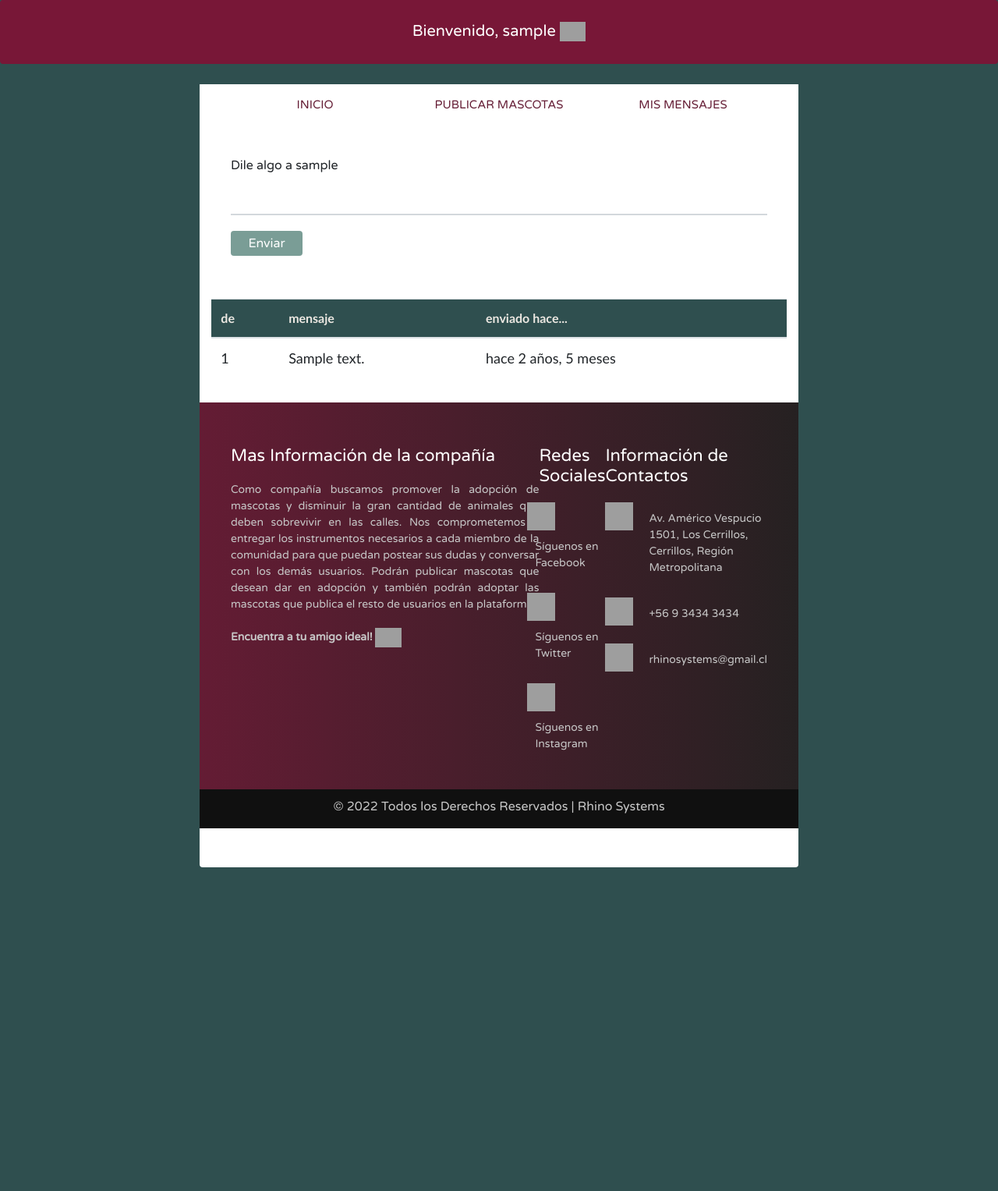
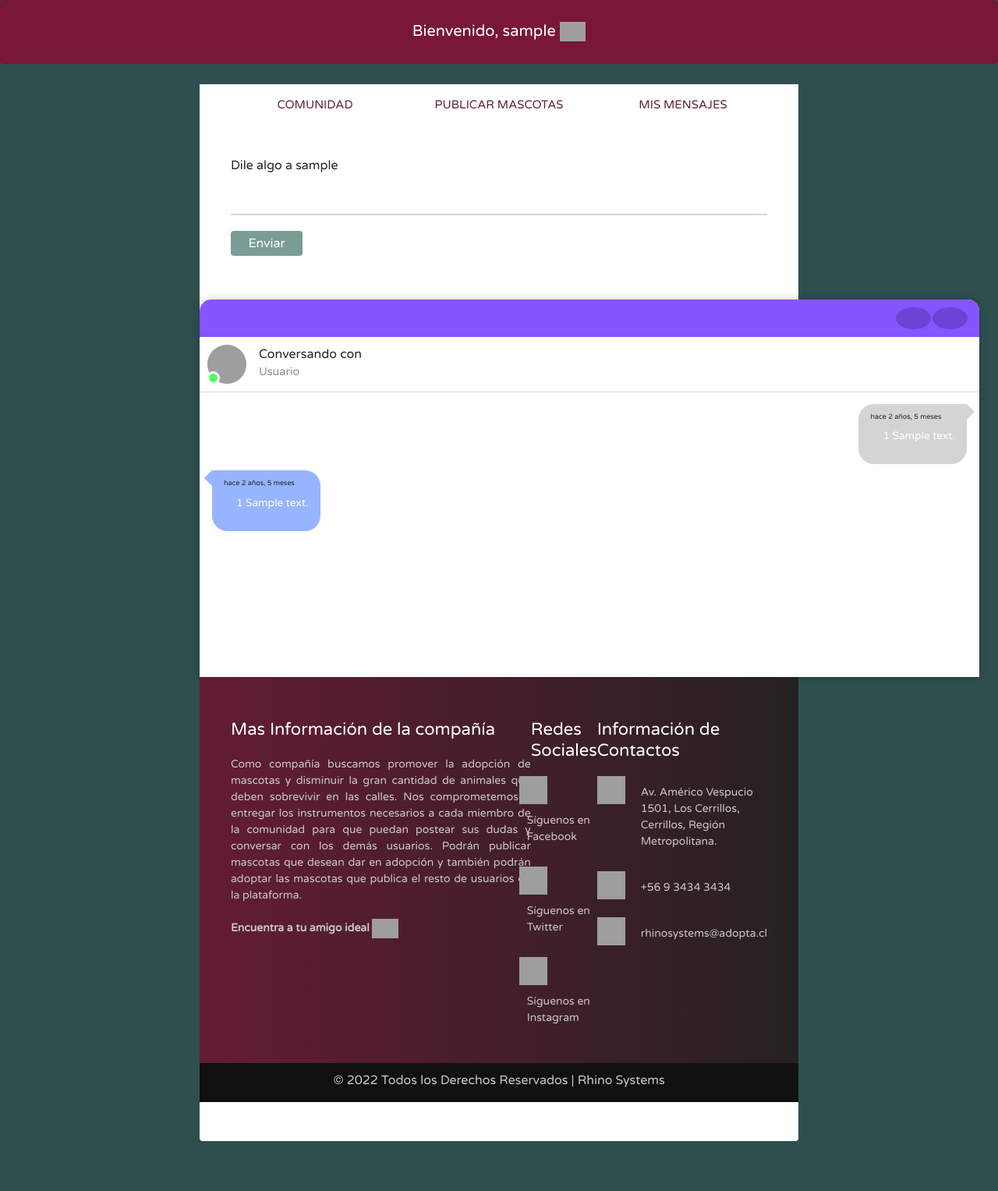
Before and after one commit to PepLascar/adopta-app, a Django app: page /inbox/1 in a window 1280 px wide. Shown: the part 75-1602 px from the top of the page at 78% size. Before the commit the page ends 1187 px from the top, so only its background shows below. Run offline with Django 3.2, Linux system fonts and the light colour scheme; a user stored in the database is signed in; tables that the repository leaves empty hold one stand-in row (values such as "Sample post"); some libraries are stand-ins or nearby versions; grey boxes are pictures that could not be loaded.

Commit message:
fix: chat desing

```diff
--- a/adopta/adopta/settings.py
+++ b/adopta/adopta/settings.py
@@ -135,7 +135,7 @@ STATIC_URL = '/static/'
 MEDIA_URL = '/media/'
 MEDIA_ROOT = os.path.join(BASE_DIR, 'media')
 
-LOGIN_REDIRECT_URL = 'feed'
+LOGIN_REDIRECT_URL = 'home'
 LOGIN_URL = 'login'
 
 # Default primary key field type
--- a/adopta/core/static/css/carousel2.css
+++ b/adopta/core/static/css/carousel.css
@@ -1,6 +1,7 @@
 .Carousel h2{
     font-size: 26px;
     line-height: 38px;
+    padding-top: 6%;
     padding-bottom: 24px;
     opacity: .9;
     text-transform: uppercase;
--- a/adopta/core/templates/articulos.html
+++ b/adopta/core/templates/articulos.html
@@ -3,12 +3,12 @@
 <head>
     <meta charset="UTF-8">
     <meta name="viewport" content="width=device-width, initial-scale=1.0">
-    <link rel="stylesheet" href="../static/css/carousel2.css">
+    <link rel="stylesheet" href="../static/css/carousel.css">
 </head>
 
 <body>
     <div class="Carousel">
-        <h2>Busca a tu futuro compañero</h2>
+        <h2>Conoce a tu futuro compañero</h2>
         <div class="slick-list" id="slick-list">
             <button class="slick-arrow slick-prev" id="button-prev" data-button="button-prev"
                 onclick="app.processingButton(event)">
--- a/adopta/core/templates/home.html
+++ b/adopta/core/templates/home.html
@@ -6,13 +6,13 @@
 
     <div class="card-wrap">
         <h1>Bienvenid@s a nuestra comunidad!</h1>
-        <p>En ADOPTA buscamos enfrentar el abandono de animales por las calles de nuestro país. Hagamos Fomento al <span class="card-box"> Cuidado responsable<span class="card-popup">
+        <p>En ADOPTA buscamos enfrentar el abandono de animales por las calles de nuestro país. Promovemos el <span class="card-box"> Cuidado responsable<span class="card-popup">
             <img src="static/perro.png" alt="perro"><strong> Ley Cholito </strong><br>
             1. Registra e implanta un dispositivo electrónico a tu mascota. <br>
             2. Responsabilizate de su alimentación y bienestar. <br>
             3. Responde civilmente ante sus daños.
-        </span></span> y cuidemos a nuestras mascotas como a un miembro más de la familia.
-            Habla con la comunidad de adopta sobre tus dudas e intereses. <br> Esperamos que encuentres a tu compañero ideal! <br><br>
+        </span></span> y el cuidar a las mascotas como a un miembro más de la familia.
+            Únete y habla con la comunidad de Adopta sobre tus dudas e intereses. <br> ¡Esperamos que encuentres a tu compañero ideal! <br><br>
             <img src="https://cdn-icons-png.flaticon.com/128/53/53086.png" alt="perro y hombre" height="70px" width="70px">
         </p>
     </div>
--- a/adopta/social/static/style.css
+++ b/adopta/social/static/styl.css
@@ -11,7 +11,7 @@ body{
 	padding-bottom: 50px;
   position: inherit;
   margin-top: 10px;
-  margin-bottom: 20px;
+  margin-bottom: 5%px;
 }
 /* Global Styles*/
 
@@ -197,6 +197,7 @@ article{
 	width: 93%;
 	margin: auto;
 	padding: 40px 0;
+  padding-top: 6%;
 	border-bottom: 2px solid #ECEEEF;
 }
 
@@ -250,6 +251,7 @@ time {
 	margin-top: -10px;
 	font-size: 1.3rem;
 }
+
 /* Imagenes de publicaciones */
 .publicaciones{
   position: inherit;
@@ -259,15 +261,19 @@ time {
   padding-top: 10px;
   border-radius: 30px;
 }
+
 #card-profile{
   background-color: white;
   border-color: white;
   display: inline;
-  padding-left: 30px;
+  padding-left: 64px;
   padding-right: 10px;
-  text-align: center;
-  width: 50%;
 }
+
+#card-profile img:hover{
+  opacity: .85;
+}
+
 #boton-post{
   margin-top: 40px;
   margin-left: 20px;
@@ -536,21 +542,169 @@ footer{
   }
 }
 
-/** CHAT **/
-.pos-chat{
-  padding-top: 15rem;
-  padding: 2%;
-  border-radius: 15px;
-  font-family: 'Trebuchet MS', 'Lucida Sans Unicode', 'Lucida Grande', 'Lucida Sans';
+/*CHAT INBOX*/
+.panel-chat-usuarios {
+  display: flex;
+  flex-wrap: wrap;
+  flex-direction: column;
+  background-color: #fff;
+  box-shadow: 0 0 12px rgba(0, 0, 0, .2);
+  width: 1000px;
+  overflow: hidden;
+  border-radius: 15px 15px 0 0;
+}
+.panel-chat-usuarios  a {
+  color: inherit;
+  text-decoration: none;
+}
+.panel-chat-usuarios .panel-chat-header {
+  display: flex;
+  justify-content: flex-end;
+  background-color: #8555FF;
+  padding: 10px 15px;
+}
+.botones-ajuntar .boton,
+.panel-chat-usuarios .panel-chat-header .botones-chat {
+  display: inline-block;
+  width: 28px;
+  height: 28px;
+  border-radius: 50%;
+  border: 0;
+  cursor: pointer;
+  background-color: #6C43D5;
+  color: #fff;
+}
+.panel-chat-usuarios .panel-chat-header .botones-chat:hover {
+  background-color: #603BBE;
 }
 
-.chat-head{
-  font-size: 16px;
-  color:rgb(236, 232, 226);
-  background-color:#2F4F4F;
-  font-weight: lighter;
+/* datos de usuario */
+.panel-chat-usuarios .panel-chat-body {
+  display: flex;
+  flex-wrap: wrap;
+  flex-direction: column;
 }
 
-.chat{
-  font-size: 18px;
+.panel-chat-usuarios .panel-chat-datos {
+  display: flex;
+  flex-wrap: wrap;
+  flex-direction: row;
+  align-items: center;
+  padding: 10px;
+  border-bottom: 1px solid #DADADA;
+  background-color: #fff;
 }
+
+.panel-chat-usuarios .panel-chat-datos .chat-avatar {
+  display: block;
+  width: 50px;
+  height: 50px;
+  background-color: #D6D6D6;
+  border-radius: 50%;
+  margin-right: 1rem;
+  position: relative;
+}
+
+.panel-chat-usuarios .panel-chat-datos .chat-avatar img {
+  width: 100%;
+  border-radius: 50%;
+}
+
+.panel-chat-usuarios .estado-usuario {
+  position: absolute;
+  display: block;
+  width: 17px;
+  height: 17px;
+  background-color: #50FF65;
+  border: 3px solid #fff;
+  border-radius: 50%;
+  z-index: 1;
+  bottom: -1px;
+  left: -1px;
+}
+
+.panel-chat-usuarios .panel-chat-datos h5 {
+  font-size: 1rem;
+  margin-bottom: 0.1rem;
+}
+.panel-chat-usuarios .panel-chat-datos p {
+  margin-bottom: 0;
+  font-size: 0.9rem;
+  color: #8B8B8B;
+}
+
+/* cuerpo del chat */
+.panel-chat-usuarios .panel-chat-body {
+  display: block;
+  padding: 15px 0;
+  flex-wrap: wrap;
+  height: 365px;
+  overflow-y: auto;
+  overflow-x: hidden;
+}
+/* chat */
+.panel-chat-usuarios .panel-msj-der,
+.panel-chat-usuarios .panel-msj-izq {
+  display: flex;
+  flex-direction: column;
+  align-items: flex-start;
+  margin-bottom: 0.5rem;
+}
+.panel-chat-usuarios .panel-msj-der {
+  align-items: flex-end;
+}
+.panel-chat-usuarios .panel-msj-der .chat-cuerpo,
+.panel-chat-usuarios .panel-msj-izq .chat-cuerpo {
+  background-color: #96B4FF;
+  width: auto;
+  max-width: 85%;
+  margin-left: 1rem;
+  border-radius: 0 20px 20px 20px;
+  padding: 10px 15px;
+  position: relative;
+  font-size: .9em;
+}
+.panel-chat-usuarios .panel-msj-der .chat-cuerpo {
+  margin-left: 0;
+  margin-right: 1rem;
+  border-radius: 20px 0 20px 20px;
+  background-color: #D4D4D4;
+}
+.panel-chat-usuarios .panel-msj-der .chat-cuerpo::before,
+.panel-chat-usuarios .panel-msj-izq .chat-cuerpo::before {
+  content: '';
+  display: block;
+  width: 0;
+  height: 0;
+  border-width: 10px;
+  border-color: transparent;
+  border-style: solid;
+  position: absolute;
+  top: 0;
+}
+.panel-chat-usuarios .panel-msj-izq .chat-cuerpo::before {
+  left: -20px;
+  border-right-color: #96B4FF;
+}
+.panel-chat-usuarios .panel-msj-der .chat-cuerpo::before {
+  right: -20px;
+  border-left-color: #D4D4D4;
+}
+.panel-chat-usuarios .contenedor-msj {
+  font-size: 1em;
+  margin-bottom: 0.5rem;
+}
+.panel-chat-usuarios .contenedor-msj-footer {
+  display: flex;
+  flex-direction: row;
+  justify-content: flex-start;
+}
+.panel-chat-usuarios .contenedor-msj-footer .botones-footer {
+  display: flex;
+  list-style: none;
+  font-size: 0.85rem;
+  color: #fff;
+}
+.panel-chat-usuarios .contenedor-msj-footer .botones-footer li {
+  margin-right: 1rem;
+}
--- a/adopta/social/templates/social/chat.html
+++ b/adopta/social/templates/social/chat.html
@@ -41,7 +41,6 @@
     {% endfor %}
 {% endfor %}
 
-
 {% comment %} {% for k in sender_user %}
     {% for j in users %}
         {% if  j.id == k %}
@@ -49,4 +48,5 @@
         {% endif %}
     {% endfor %}
 {% endfor %} {% endcomment %}
+
 {% endblock %}
--- a/adopta/social/templates/social/inbox.html
+++ b/adopta/social/templates/social/inbox.html
@@ -33,20 +33,20 @@
 
 <div class="pos-chat" >
     <table class="table">
-        <thead class="chat-head">
+        {% comment %} <thead class="chat-head">
         <tr>
             <th scope="col">de</th>
             <th scope="col">mensaje</th>
             <th scope="col">enviado hace...</th>
         </tr>
-        </thead>
+        </thead> {% endcomment %}
         {% for i in inboxs %}
             {% if i.sender_id == user.id and i.to_user_id == toId or i.sender_id == toId and i.to_user_id == user.id %}
                 <tbody class="chat">
                     <tr>
-                    <td>{{i.sender_id}}</td>
+                    {% comment %} <td>{{i.sender_id}}</td>
                     <td>{{i.content}}</td>
-                    <td>{{i.created_at|naturaltime}}</td>
+                    <td>{{i.created_at|naturaltime}}</td> {% endcomment %}
                     </tr>
                 </tbody>
 
@@ -65,6 +65,77 @@
             {% endfor %}
         </table>
 
+
+<div class="panel-chat-usuarios">
+    <div class="panel-chat-header">
+        <div class="panel-chat-botones">
+            <button class="botones-chat" type="button">
+                <i class="fas fa-angle-down"></i>
+            </button>
+            <button class="botones-chat" type="button">
+                <i class="fas fa-times"></i>
+            </button>
+        </div>
+    </div>
+    <div class="panel-chat-datos">
+        <div class="chat-avatar">
+            <img src="https://picsum.photos/200/200">
+            <span class="estado-usuario"></span>
+        </div>
+        <div class="datos-usuario">
+            <h5>Conversando con</h5>
+            <p>Usuario</p>
+        </div>
+    </div>
+
+<!--Mensajes-->
+<div class="panel-chat-body">
+{% for i in inboxs %}
+    {% if i.sender_id == user.id and i.to_user_id == toId or i.sender_id == toId and i.to_user_id == user.id %}
+    <!-- mensaje derecha -->
+    {% if i.sender_id == toId and i.to_user_id == user.id %}
+    <div class="panel-msj-der">
+        <div class="chat-cuerpo">
+            <div class="contenedor-msj">
+                <td>{{i.created_at|naturaltime}}</td>
+            </div>
+            <div class="contenedor-msj-footer">
+                <ul class="botones-footer">
+                    <li>
+                        <i class="fas fa-eye"></i>
+                    </li>
+                    <td>{{i.sender_id}}</td>
+                    <td>{{i.content}}</td>
+                </ul>
+            </div>
+        </div>
+    </div>
+{% endif %}
+    <!-- mensaje izquierda -->
+    {% if  i.sender_id == user.id and i.to_user_id == toId %}
+        <div class="panel-msj-izq">
+            <div class="chat-cuerpo">
+                <div class="contenedor-msj">
+                    <td>{{i.created_at|naturaltime}}</td>
+                </div>
+                <div class="contenedor-msj-footer">
+                    <ul class="botones-footer">
+                        <li>
+                            <i class="fas fa-eye"></i>
+                        </li>
+                        <td>{{i.sender_id}}</td>
+                        <td>{{i.content}}</td>
+                        </tr>
+                    </ul>
+                </div>
+            </div>
+        </div>
+    {% endif %}
+
+    {% endif %}
+{% endfor %}
+</div>
+
         {% endif %}
     {% endif %}
 {% endblock %}
--- a/adopta/social/templates/social/layout.html
+++ b/adopta/social/templates/social/layout.html
@@ -14,7 +14,7 @@
 		integrity="sha384-fQybjgWLrvvRgtW6bFlB7jaZrFsaBXjsOMm/tB9LTS58ONXgqbR9W8oWht/amnpF"
 		crossorigin="anonymous"></script>
 		<link rel="stylesheet" type="text/css" href="{% static 'normalize.css' %}">
-	<link rel="stylesheet" type="text/css" href="{% static 'style.css' %}">
+	<link rel="stylesheet" type="text/css" href="{% static 'styl.css' %}">
 	<link rel="stylesheet" type="text/css" href="{% static 'home.css' %}">
 </head>
 <body>
@@ -114,7 +114,7 @@
 	<div class="main">
 		<nav class="second-nav">
 			{% if request.user.is_authenticated %}
-				<a class="feed" href="{% url 'feed' %}">Inicio</a>
+				<a class="feed" href="{% url 'feed' %}">Comunidad</a>
 				<a class="feed" href="{% url 'crear'%}">Publicar Mascotas</a>
 				<a class="feed" href="{% url 'chats' %}">Mis mensajes</a>
 
@@ -158,7 +158,7 @@
                         postear sus dudas y conversar con los demás usuarios. Podrán publicar mascotas que
                         desean dar en adopción y también podrán adoptar las mascotas que publica el resto de
                         usuarios en la plataforma. </p>
-                        <p><strong>Encuentra a tu amigo ideal!
+                        <p><strong>Encuentra a tu amigo ideal
                         <img src="https://cdn-icons-png.flaticon.com/128/676/676163.png" alt="dog-paw" height="25px"></strong></p>
                 </div>
                 <div class="column2">
@@ -181,7 +181,7 @@
                     <div class="row2">
                         <img src="https://cdn-icons-png.flaticon.com/128/2200/2200480.png">
                         <label>Av. Américo Vespucio 1501, Los Cerrillos,
-                            Cerrillos, Región Metropolitana</label>
+                            Cerrillos, Región Metropolitana.</label>
                     </div>
                     <div class="row2">
                         <img src="https://cdn-icons-png.flaticon.com/128/724/724664.png">
@@ -189,7 +189,7 @@
                     </div>
                     <div class="row2">
                         <img src="https://cdn-icons-png.flaticon.com/128/732/732200.png">
-                        <label>rhinosystems@gmail.cl</label>
+                        <label>rhinosystems@adopta.cl</label>
                     </div>
                 </div>
             </div>
--- a/adopta/social/templates/social/profile.html
+++ b/adopta/social/templates/social/profile.html
@@ -40,13 +40,12 @@
 		<p>{{ user.profile.following.count }}</p>
 	</div>
 </div>
-{{ block.super }}
 {% for i in pet %}
 	<div id="card-profile" class="card">
 		<a href="/petProfile/{{i.articuloid}}"> <img class="publicaciones" alt="Qries" src="/media/{{i.image}}"  width="250" height="250"></a>
 	</div>
 {% endfor %}
-
+{{ block.super }}
 	{% for m in messages %}
 		<script>
 			Swal.fire({
--- a/adopta/social/views.py
+++ b/adopta/social/views.py
@@ -10,8 +10,6 @@ from django.contrib.auth.views import LoginView
 
 @login_required
 def feed(request):
-
-
 	current_user = get_object_or_404(User, pk=request.user.pk)
 	posts = Post.objects.all()
 	if request.method == 'POST':
```
Also changed, not shown: adopta/core/templates/crear.html (+4 -4 lines).
